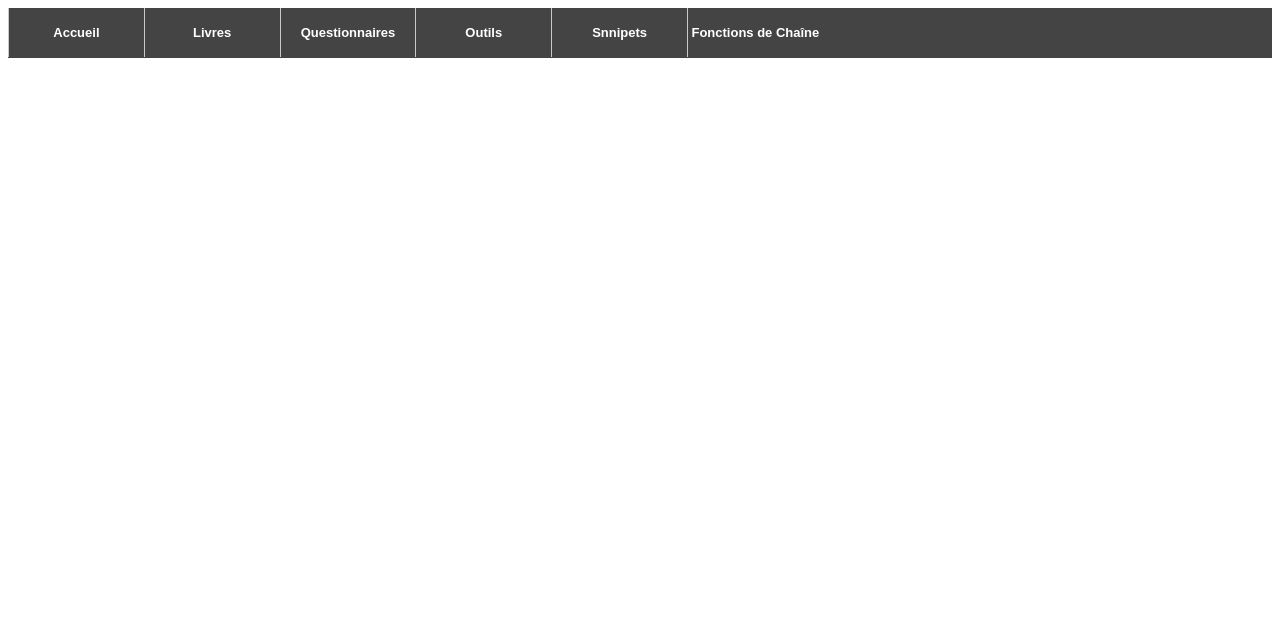
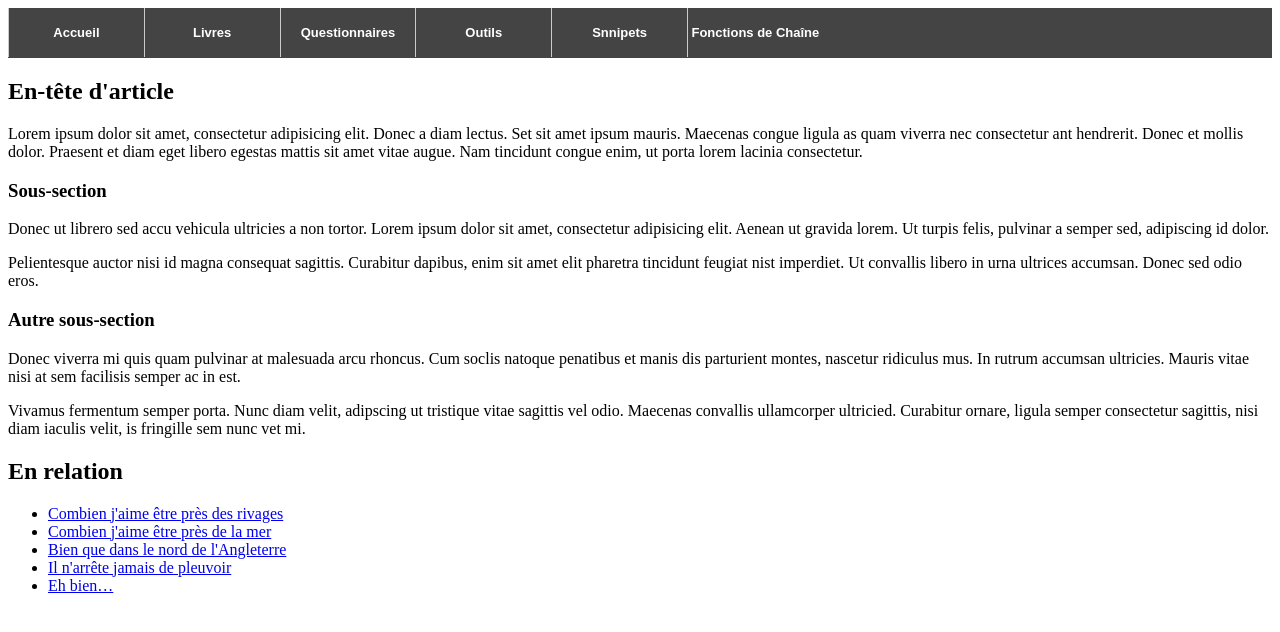
Before and after one commit to Tsioryfaniry/repeat, a plain HTML site: page index.html in a window 1280 px wide. Drawn offline with Linux system fonts and the light colour scheme.

Commit message:
add content element main

```diff
--- a/index.html
+++ b/index.html
@@ -62,6 +62,39 @@
             </li>
         </ul>
     </div>
+    <main>
+
+        <!-- Il contient un article -->
+        <article>
+            <h2>En-tête d'article</h2>
+            <p>Lorem ipsum dolor sit amet, consectetur adipisicing elit. Donec a diam lectus. Set sit amet ipsum mauris. Maecenas congue ligula as quam viverra nec consectetur ant hendrerit. Donec et mollis dolor. Praesent et diam eget libero egestas mattis
+                sit amet vitae augue. Nam tincidunt congue enim, ut porta lorem lacinia consectetur.</p>
+
+            <h3>Sous‑section</h3>
+            <p>Donec ut librero sed accu vehicula ultricies a non tortor. Lorem ipsum dolor sit amet, consectetur adipisicing elit. Aenean ut gravida lorem. Ut turpis felis, pulvinar a semper sed, adipiscing id dolor.</p>
+            <p>Pelientesque auctor nisi id magna consequat sagittis. Curabitur dapibus, enim sit amet elit pharetra tincidunt feugiat nist imperdiet. Ut convallis libero in urna ultrices accumsan. Donec sed odio eros.</p>
+
+            <h3>Autre sous‑section</h3>
+            <p>Donec viverra mi quis quam pulvinar at malesuada arcu rhoncus. Cum soclis natoque penatibus et manis dis parturient montes, nascetur ridiculus mus. In rutrum accumsan ultricies. Mauris vitae nisi at sem facilisis semper ac in est.</p>
+            <p>Vivamus fermentum semper porta. Nunc diam velit, adipscing ut tristique vitae sagittis vel odio. Maecenas convallis ullamcorper ultricied. Curabitur ornare, ligula semper consectetur sagittis, nisi diam iaculis velit, is fringille sem nunc
+                vet mi.</p>
+        </article>
+
+        <!-- Le contenu « à côté » peut aussi être intégré dans le contenu
+              principal -->
+        <aside>
+            <h2>En relation</h2>
+            <ul>
+                <li><a href="#">Combien j'aime être près des rivages</a></li>
+                <li><a href="#">Combien j'aime être près de la mer</a></li>
+                <li><a href="#">Bien que dans le nord de l'Angleterre</a></li>
+                <li><a href="#">Il n'arrête jamais de pleuvoir</a></li>
+                <li><a href="#">Eh bien…</a></li>
+            </ul>
+        </aside>
+
+    </main>
+
 </body>
 
 </html>
```
